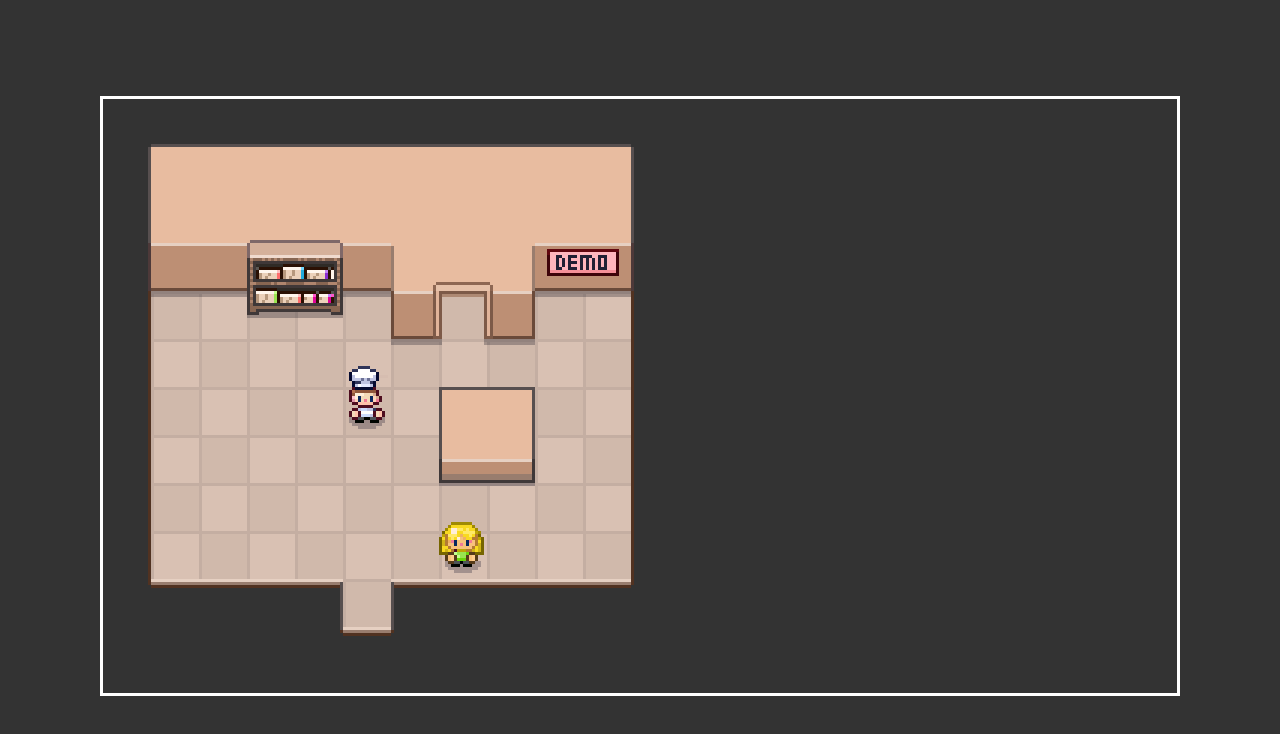
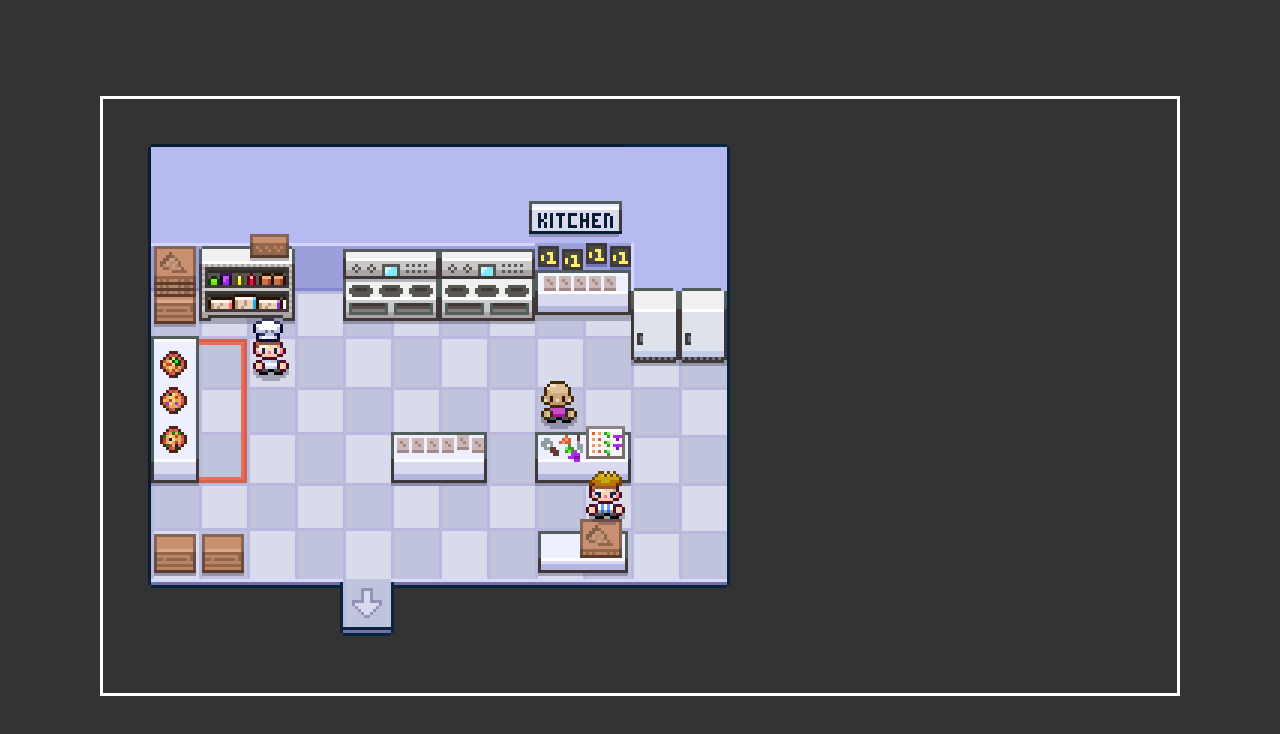
Before and after one commit to ZiggarM/Pizza-Legends, a plain HTML site: page index.html in a window 1280 px wide. Drawn offline with Linux system fonts and the light colour scheme.

Commit message:
start gameloop,  adding maps, clear the canvas in every loop

```diff
--- a/Overworld.js
+++ b/Overworld.js
@@ -3,34 +3,40 @@ class Overworld {
         this.element = config.element;
         this.canvas = this.element.querySelector(".game-canvas");
         this.ctx = this.canvas.getContext("2d");
+        this.map = null;
     }
 
+
+    startGameLoop() {
+        const step = () => {
+
+            // Clear the canvas
+            this.ctx.clearRect(0, 0, this.canvas.width, this.canvas.height)
+
+            // Draw Lower layer
+            this.map.drawLowerImage(this.ctx)
+
+            // Draw Game Objects
+            Object.values(this.map.gameObjects).forEach(object => {
+                object.sprite.draw(this.ctx)
+            })
+
+
+            // Draw Upper layer
+            this.map.drawUpperImage(this.ctx)
+
+            requestAnimationFrame(() => {
+                step();
+            })
+        }
+        step();
+    }
+
+
     init() {
+        this.map = new OverworldMap(window.OverworldMaps.Kitchen)
+        this.startGameLoop();
 
-        const image = new Image();
-
-        image.onload = () => {
-            this.ctx.drawImage(image, 0, 0)
-        };
-        image.src = "/images/maps/DemoLower.png";
-
-        //Place some Game Objects
-
-        const hero = new GameObject({
-            x: 5,
-            y: 6,
-        })
-        const npc1 = new GameObject({
-            x: 7,
-            y: 9,
-            src: "/images/characters/people/npc1.png"
-        })
-
-        setTimeout(() => {
-            hero.sprite.draw(this.ctx);
-            npc1.sprite.draw(this.ctx);
-
-        }, 200)
     }
 
 }
--- /dev/null
+++ b/OverworldMap.js
@@ -0,0 +1,58 @@
+class OverworldMap {
+    constructor(config) {
+        this.gameObjects = config.gameObjects;
+
+        this.lowerImage = new Image()
+        this.lowerImage.src = config.lowerSrc
+
+        this.upperImage = new Image()
+        this.upperImage.src = config.upperSrc
+    }
+
+    drawLowerImage(ctx) {
+        ctx.drawImage(
+            this.lowerImage, 0, 0)
+    }
+    drawUpperImage(ctx) {
+        ctx.drawImage(
+            this.upperImage, 0, 0)
+    }
+}
+
+window.OverworldMaps = {
+    DemoRoom: {
+        lowerSrc: "/images/maps/DemoLower.png",
+        upperSrc: "/images/maps/DemoUpper.png",
+        gameObjects: {
+            hero: new GameObject({
+                x: 5,
+                y: 6,
+            }),
+            npc1: new GameObject({
+                x: 7,
+                y: 9,
+                src: "/images/characters/people/npc1.png"
+            })
+        }
+    },
+    Kitchen: {
+        lowerSrc: "/images/maps/KitchenLower.png",
+        upperSrc: "/images/maps/KitchenUpper.png",
+        gameObjects: {
+            hero: new GameObject({
+                x: 3,
+                y: 5,
+            }),
+            npcA: new GameObject({
+                x: 9,
+                y: 6,
+                src: "/images/characters/people/npc2.png"
+            }),
+            npcB: new GameObject({
+                x: 10,
+                y: 8,
+                src: "/images/characters/people/npc3.png"
+            }),
+        }
+    },
+}
--- a/Sprite.js
+++ b/Sprite.js
@@ -36,7 +36,7 @@ class Sprite {
     draw(ctx) {
         const x = this.gameObject.x * 16 - 8;
         const y = this.gameObject.y * 16 - 18;
-        this.isLoaded && ctx.drawImage(this.shadow, x, y)
+        this.isShadowLoaded && ctx.drawImage(this.shadow, x, y)
 
         this.isLoaded && ctx.drawImage(
             this.image,
--- a/index.html
+++ b/index.html
@@ -18,6 +18,7 @@
     <script src="/Overworld.js"></script>
     <script src="/GameObject.js"></script>
     <script src="/Sprite.js"></script>
+    <script src="/OverworldMap.js"></script>
     <script src="/init.js"></script>
 
 
```
Also changed, not shown: init.js (line endings or trailing spaces).
